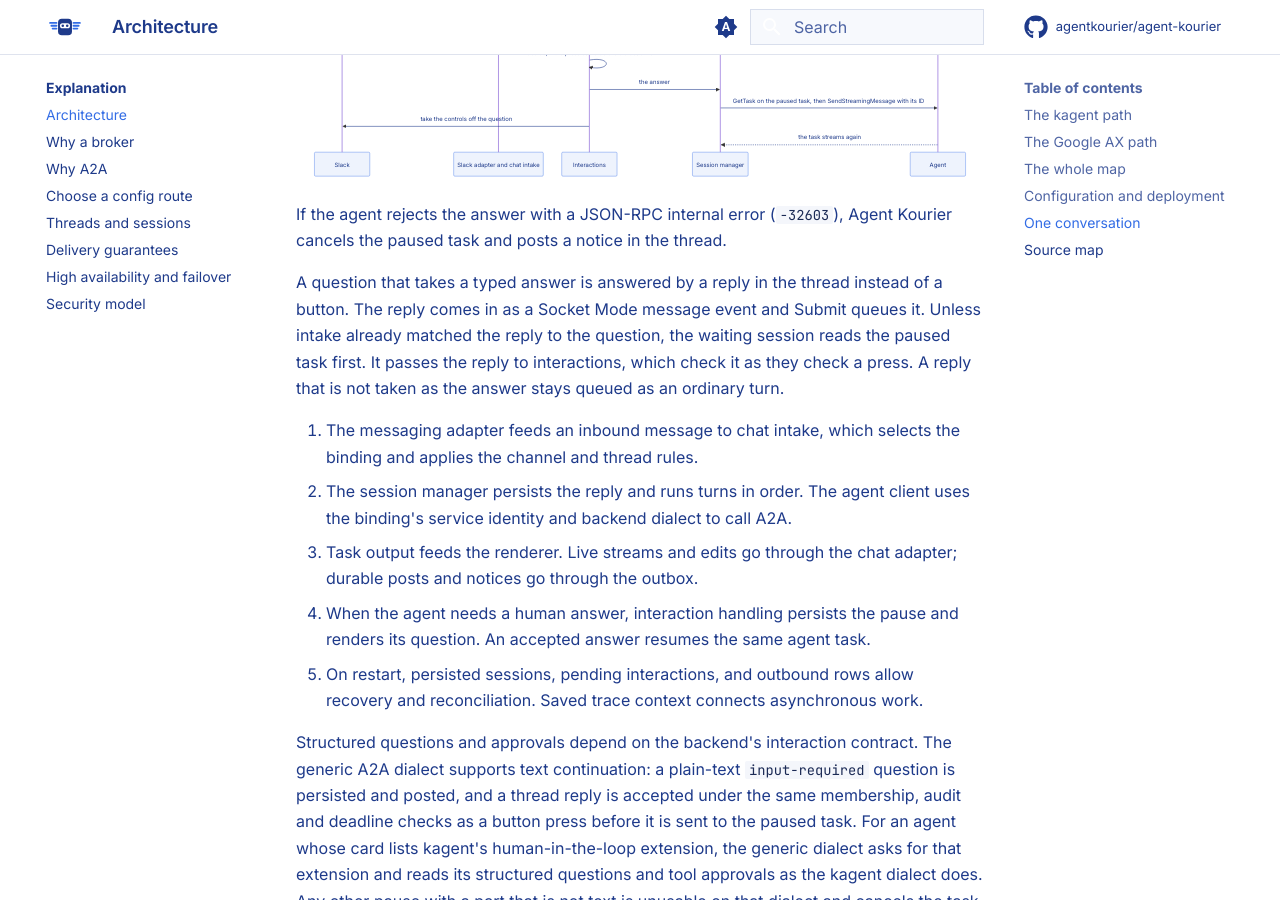
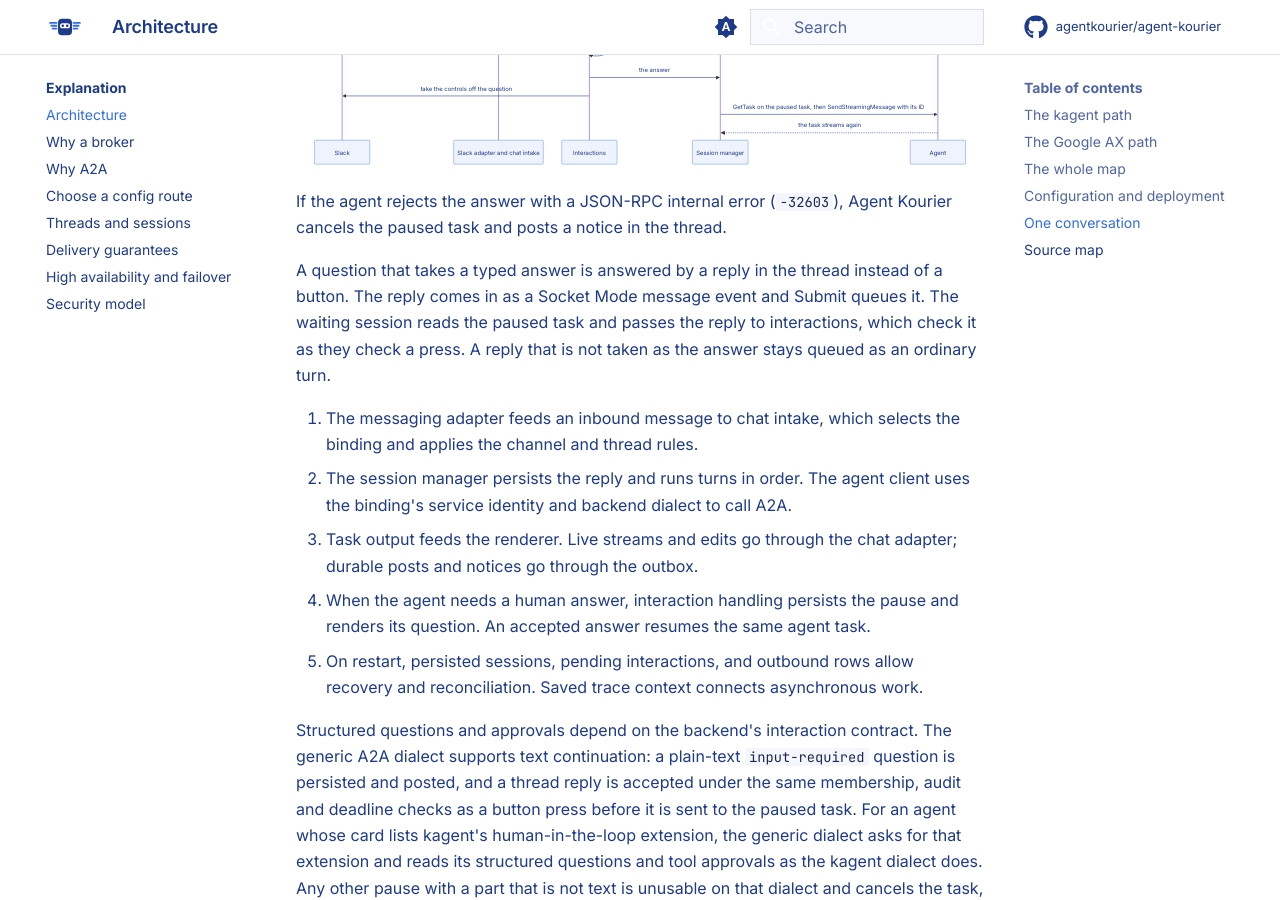
Before and after one commit to agentkourier/agent-kourier, an MkDocs documentation site: the page built from docs/explanation/architecture.md, in a window 1280 px wide and 900 px high, scrolled down 5183 px. Built offline with MkDocs 1.6.1 and Material for MkDocs 9.7.7, drawn with Linux system fonts in a browser that asks for light colours; comment, search, counter and statistics services are not loaded.

Commit message:
docs(architecture): fix the second review round's findings
- Take the controls off the question before the agent call: Answer only
  queues the answer for the runner, and the prompt is replaced at once.
- A parked session reads the paused task for every reply, so drop the
  clause that said a matched reply skips the read.
- The acknowledgment is on unless the Binding turns it off, and its
  default emoji is hourglass_flowing_sand.
- chat.startStream carries the first text; chat.appendStream follows.

````diff
--- a/docs/explanation/architecture.md
+++ b/docs/explanation/architecture.md
@@ -140,20 +140,20 @@
     S->>A: Socket Mode event (message or app_mention)
     A->>M: Submit the turn to the Binding's session
     M->>M: write the session and queue the turn, keyed by message ID
-    M->>R: acknowledgment notice, if the Binding enables it
+    M->>R: acknowledgment notice, unless the Binding turns it off
     M-->>A: queued, and the session's runner woken
     Note over S,M: Submit does not wait for the agent. If it returns an error, the event is left<br/>unacknowledged for Slack to send again. A message it rejects as invalid is dropped.
     par
         A->>S: acknowledge the event
     and
-        R-)S: reactions.add (hourglass by default), from the outbox
+        R-)S: reactions.add (hourglass_flowing_sand by default), from the outbox
     and
         M->>G: SendStreamingMessage as the Binding's identity,<br/>with the session's contextId (none on a first turn)
     end
     loop while the task runs
         G-->>M: task, status and artifact updates
         M->>R: output so far
-        R->>S: chat.appendStream with the new text (chat.startStream the first time)
+        R->>S: chat.startStream with the first text, chat.appendStream with what follows
         opt the stream drops or stays silent too long
             M->>G: GetTask
             M->>G: SubscribeToTask, if the task has not ended, and read on from there
@@ -184,8 +184,8 @@
     I->>I: check that the question is still open, channel membership and that the presser<br/>is not a bot. For an approval, check that the Binding still allows approvals<br/>and, if it names approver groups, that the presser is in one
     I->>I: decide, if the press came before the deadline
     I->>M: the answer
+    I->>S: take the controls off the question
     M->>G: GetTask on the paused task, then SendStreamingMessage with its ID
-    I->>S: take the controls off the question
     G-->>M: the task streams again
 ```
 
@@ -193,9 +193,9 @@
 posts a notice in the thread.
 
 A question that takes a typed answer is answered by a reply in the thread instead of a button. The reply comes in as
-a Socket Mode message event and Submit queues it. Unless intake already matched the reply to the question, the
-waiting session reads the paused task first. It passes the reply to interactions, which check it as they check a
-press. A reply that is not taken as the answer stays queued as an ordinary turn.
+a Socket Mode message event and Submit queues it. The waiting session reads the paused task and passes the reply to
+interactions, which check it as they check a press. A reply that is not taken as the answer stays queued as an
+ordinary turn.
 
 1. The messaging adapter feeds an inbound message to chat intake, which selects
    the binding and applies the channel and thread rules.
````
